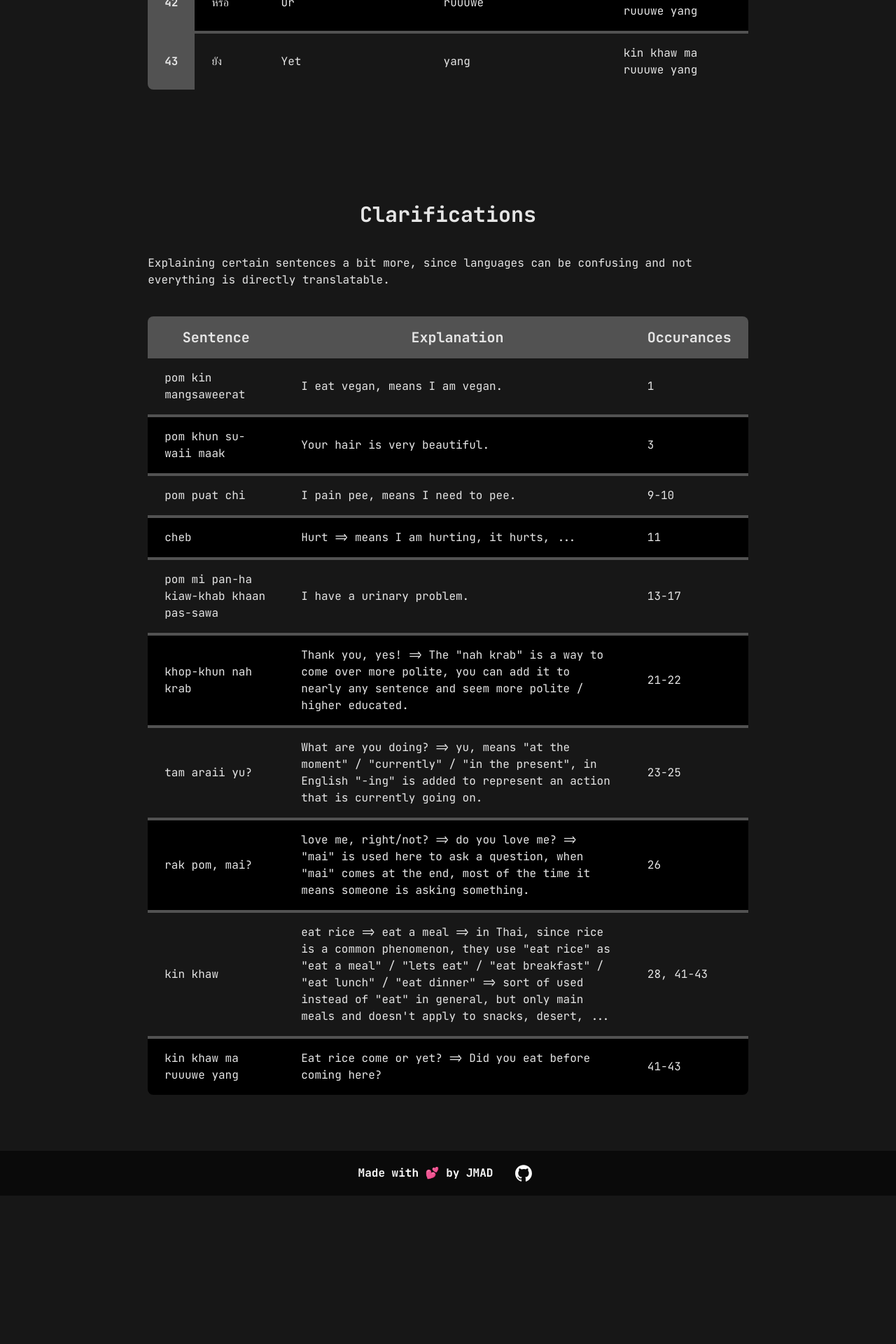
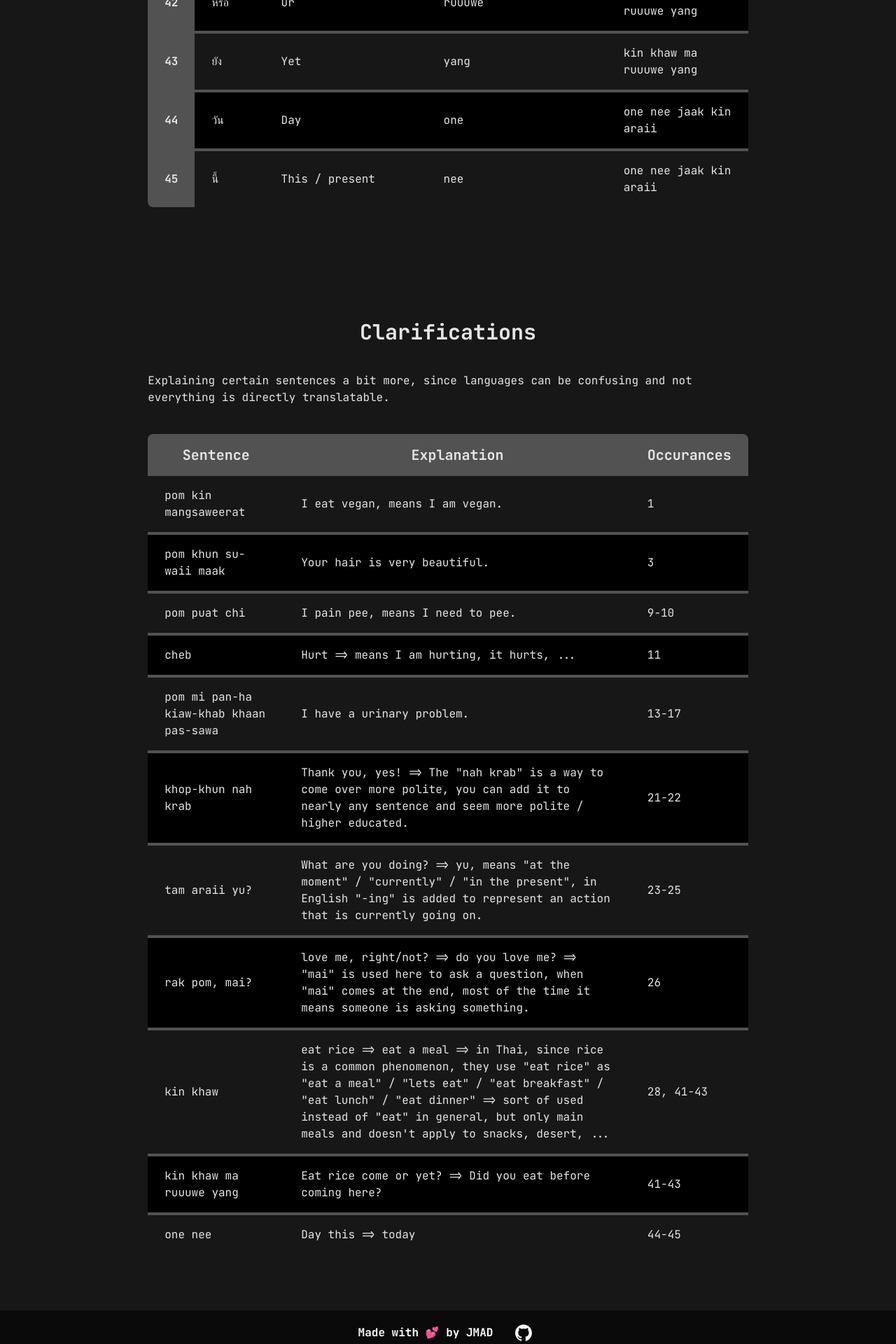
Before and after one commit to reeveng/Learning-Thai, a SvelteKit app: page / in a window 1280 px wide. Shown: the part 3820-5740 px from the top of the page at 70% size. Before the commit the page ends 5528 px from the top, so only its background shows below. Built offline with nearby package versions, Linux system fonts and the light colour scheme.

Commit message:
add sentence: 'one nee jaak kin araii' => what do you want to eat today?

```diff
--- a/src/data/alphabet.ts
+++ b/src/data/alphabet.ts
@@ -1,6 +1,5 @@
 export type AlphabetEntry = {
 	letter: string;
-	english: string;
 	pronounciation: string;
 	explanation: string;
 	example: string;
@@ -9,7 +8,6 @@ export type AlphabetEntry = {
 export const translations: AlphabetEntry[] = [
 	{
 		letter: '',
-		english: '',
 		pronounciation: '',
 		explanation: '',
 		example: ''
@@ -18,7 +16,6 @@ export const translations: AlphabetEntry[] = [
 
 // ,{
 // 		letter: '',
-// 		english: '',
 // 		pronounciation: '',
 // 		explanation: '',
 // 		example: ''
--- a/src/data/clarifications.ts
+++ b/src/data/clarifications.ts
@@ -51,6 +51,10 @@ export const clarifications: ClarificationType[] = [
 	{
 		sentence: 'kin khaw ma ruuuwe yang',
 		explanation: 'Eat rice come or yet? => Did you eat before coming here?'
+	},
+	{
+		sentence: 'one nee',
+		explanation: 'Day this => today'
 	}
 ];
 // ,{
--- a/src/data/translations.ts
+++ b/src/data/translations.ts
@@ -263,6 +263,18 @@ export const translations: TranslationType[] = [
 		english: 'Yet',
 		pronounciation: 'yang',
 		example: 'kin khaw ma ruuuwe yang'
+	},
+	{
+		thai: 'วัน',
+		english: 'Day',
+		pronounciation: 'one',
+		example: 'one nee jaak kin araii'
+	},
+	{
+		thai: 'นี้',
+		english: 'This / present',
+		pronounciation: 'nee',
+		example: 'one nee jaak kin araii'
 	}
 ];
 
```
